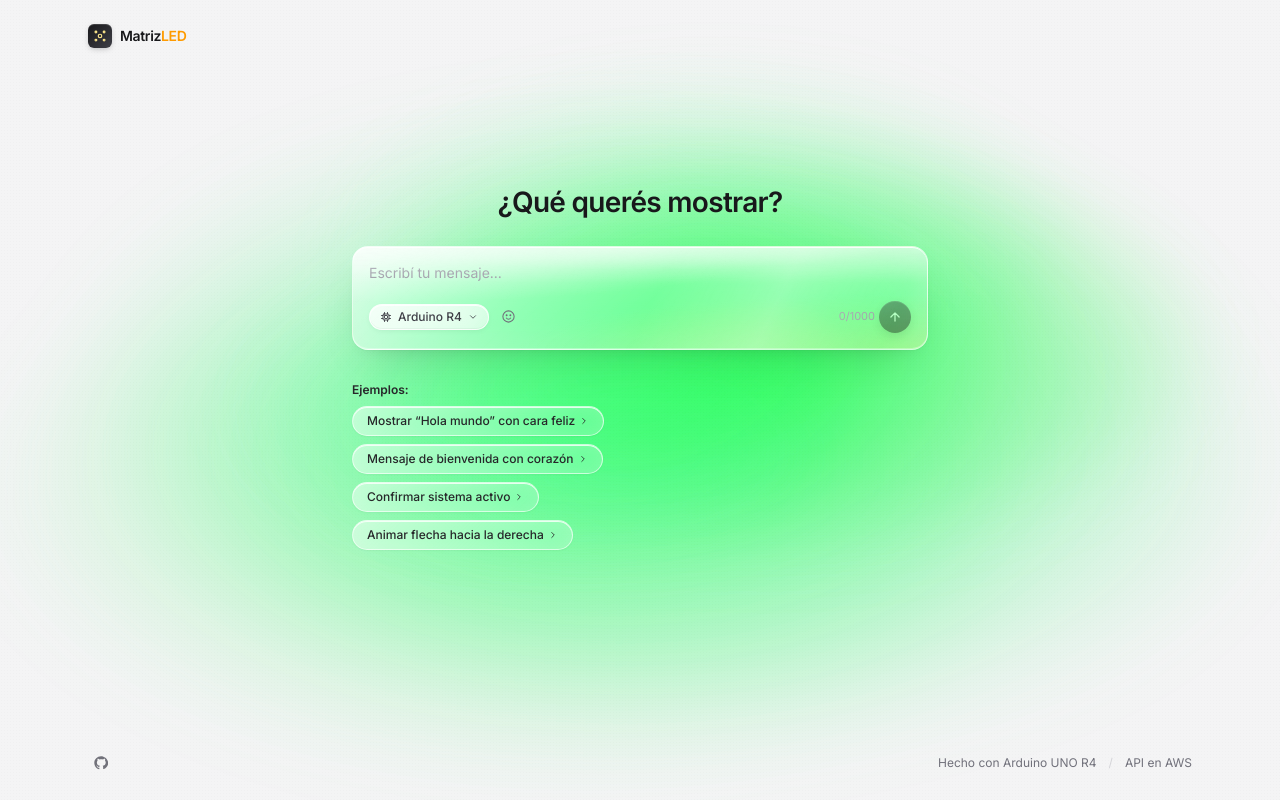
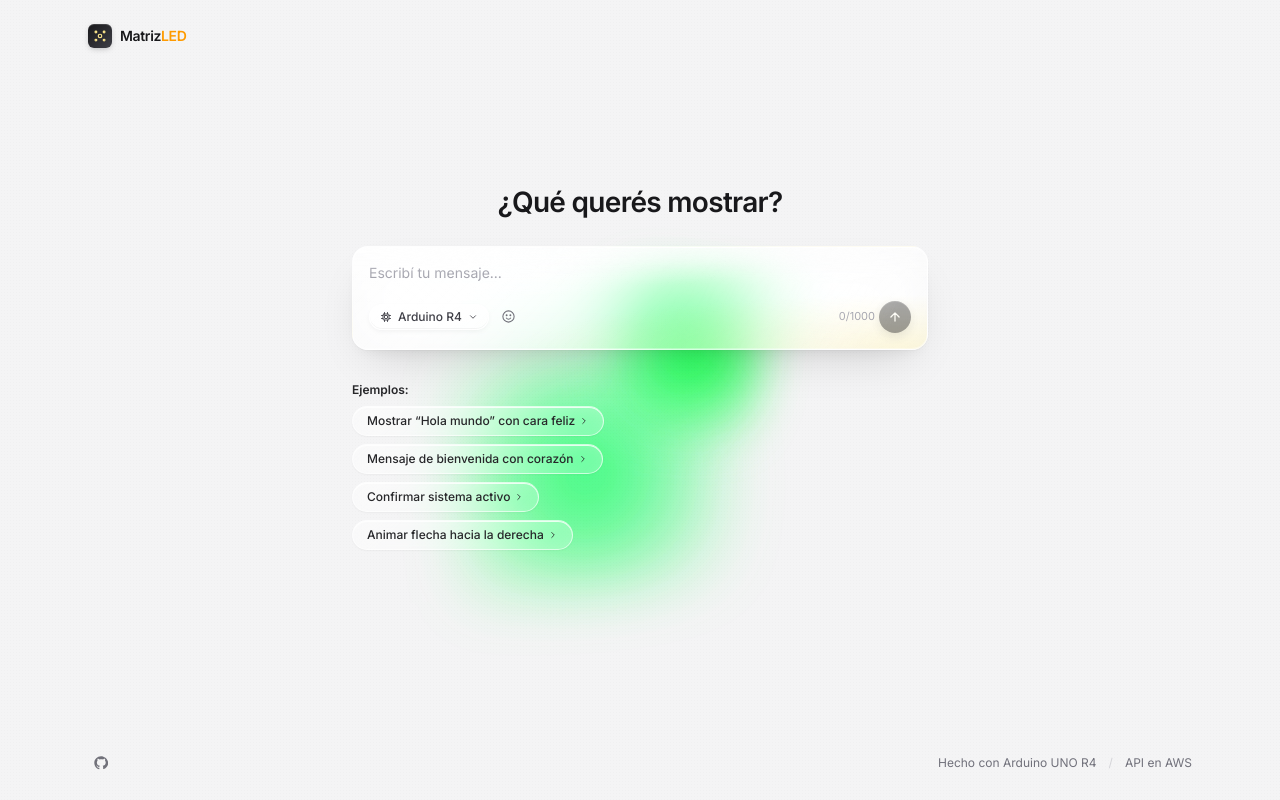
Before and after one commit to javieregarciav/arduino, a React (Vite) app: page / in a window 1280 px wide. Built offline with nearby package versions, Linux system fonts and the light colour scheme.

Commit message:
tune: shrink nebula to ~35vmin core + 22vmin inner, faster and more dynamic drift

```diff
--- a/src/index.css
+++ b/src/index.css
@@ -29,48 +29,55 @@ body {
   will-change: filter;
 }
 
-/* Base soft warm wash, very wide, gently breathing */
+/* Base soft warm wash — compact, centered cloud */
 .warm-glow::before {
   content: "";
   position: absolute;
-  inset: -10%;
+  top: 50%;
+  left: 50%;
+  width: 35vmin;
+  height: 35vmin;
   background:
-    radial-gradient(55% 45% at 50% 55%, rgba(253, 224, 71, 0.55) 0%, transparent 70%),
-    radial-gradient(45% 35% at 40% 65%, rgba(252, 211, 77, 0.35) 0%, transparent 75%);
-  filter: blur(40px) saturate(125%);
-  animation: drift-a 22s ease-in-out infinite, breathe 11s ease-in-out infinite;
+    radial-gradient(circle at 50% 55%, rgba(253, 224, 71, 0.7) 0%, transparent 70%),
+    radial-gradient(circle at 40% 65%, rgba(252, 211, 77, 0.45) 0%, transparent 75%);
+  filter: blur(30px) saturate(135%);
+  animation: drift-a 16s ease-in-out infinite, breathe 7s ease-in-out infinite;
   will-change: transform;
 }
 
-/* Inner brighter cluster that drifts on a different orbit, gives the "currents" feel */
+/* Inner brighter cluster on a different orbit */
 .warm-glow::after {
   content: "";
   position: absolute;
-  inset: -10%;
+  top: 50%;
+  left: 50%;
+  width: 22vmin;
+  height: 22vmin;
   background:
-    radial-gradient(38% 30% at 60% 45%, rgba(251, 191, 36, 0.5) 0%, transparent 75%),
-    radial-gradient(32% 26% at 55% 35%, rgba(253, 230, 138, 0.45) 0%, transparent 75%),
-    radial-gradient(28% 22% at 45% 50%, rgba(254, 240, 138, 0.55) 0%, transparent 75%);
-  filter: blur(30px) saturate(135%);
-  animation: drift-b 18s ease-in-out infinite, breathe 9s ease-in-out infinite reverse;
+    radial-gradient(circle at 60% 45%, rgba(251, 191, 36, 0.65) 0%, transparent 75%),
+    radial-gradient(circle at 55% 35%, rgba(253, 230, 138, 0.55) 0%, transparent 75%),
+    radial-gradient(circle at 45% 50%, rgba(254, 240, 138, 0.65) 0%, transparent 75%);
+  filter: blur(22px) saturate(145%);
+  animation: drift-b 13s ease-in-out infinite, breathe 6s ease-in-out infinite reverse;
   will-change: transform;
 }
 
-/* Slow wandering — figure-8 style, never returns to the same place at the same time */
+/* Keyframes include the centering -50%/-50% baseline so drift adds onto it */
 @keyframes drift-a {
-  0%   { transform: translate(0, 0)        rotate(0deg)   scale(1); }
-  25%  { transform: translate(3vw, -2vw)   rotate(4deg)   scale(1.04); }
-  50%  { transform: translate(-2vw, 2.5vw) rotate(-3deg)  scale(0.98); }
-  75%  { transform: translate(2vw, 3vw)    rotate(5deg)   scale(1.05); }
-  100% { transform: translate(0, 0)        rotate(0deg)   scale(1); }
+  0%   { transform: translate(-50%, -50%)             rotate(0deg)  scale(1); }
+  20%  { transform: translate(calc(-50% + 7vw), calc(-50% - 5vw))   rotate(8deg)  scale(1.1); }
+  40%  { transform: translate(calc(-50% - 6vw), calc(-50% + 6vw))   rotate(-7deg) scale(0.95); }
+  60%  { transform: translate(calc(-50% + 5vw), calc(-50% + 7vw))   rotate(10deg) scale(1.12); }
+  80%  { transform: translate(calc(-50% - 4vw), calc(-50% - 6vw))   rotate(-6deg) scale(0.97); }
+  100% { transform: translate(-50%, -50%)             rotate(0deg)  scale(1); }
 }
 
 @keyframes drift-b {
-  0%   { transform: translate(0, 0)         rotate(0deg)   scale(1); }
-  20%  { transform: translate(-3vw, 1.5vw)  rotate(-5deg)  scale(1.06); }
-  45%  { transform: translate(2.5vw, -2vw)  rotate(6deg)   scale(0.95); }
-  70%  { transform: translate(-1.5vw, -3vw) rotate(-4deg)  scale(1.08); }
-  100% { transform: translate(0, 0)         rotate(0deg)   scale(1); }
+  0%   { transform: translate(-50%, -50%)             rotate(0deg)   scale(1); }
+  25%  { transform: translate(calc(-50% - 7vw), calc(-50% + 4vw))   rotate(-10deg) scale(1.15); }
+  50%  { transform: translate(calc(-50% + 6vw), calc(-50% - 5vw))   rotate(12deg)  scale(0.9); }
+  75%  { transform: translate(calc(-50% - 4vw), calc(-50% - 7vw))   rotate(-8deg)  scale(1.18); }
+  100% { transform: translate(-50%, -50%)             rotate(0deg)   scale(1); }
 }
 
 @keyframes breathe {
```
